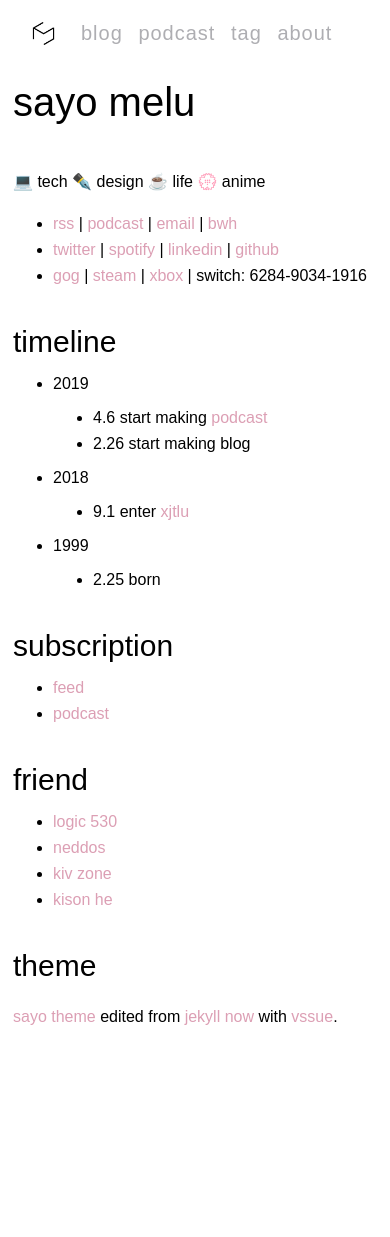
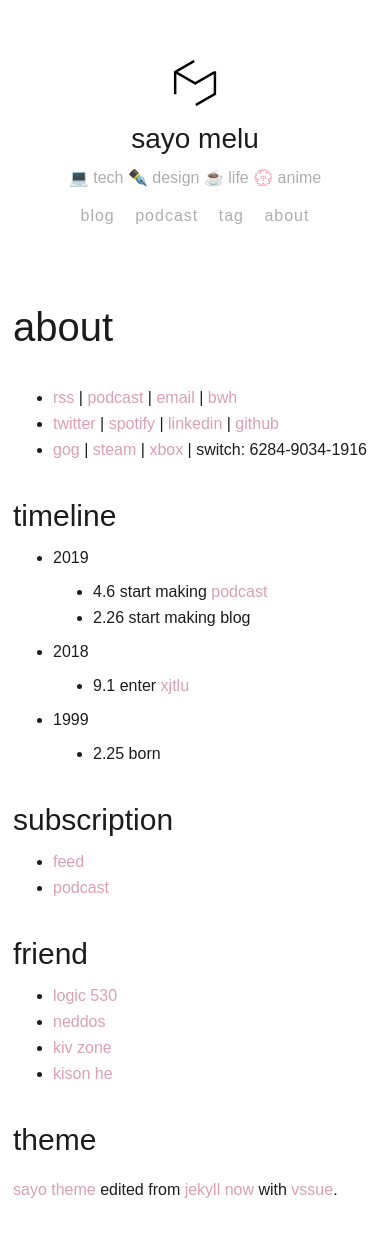
Before and after one commit to yuzujin99/sayo-blog, a Jekyll site: the page built from page/about.md, in a window 390 px wide and 1283 px high. Shown: the top 1237 px of the window. Built offline with Jekyll 4.4.1, drawn with Linux system fonts in a browser that asks for light colours.

Commit message:
use stylus, recover old nav

```diff
--- a/_config.yaml
+++ b/_config.yaml
@@ -60,9 +60,6 @@ kramdown:
   syntax_highlighter_opts:
     css_class: 'highlight'
 
-sass:
-  style: :expanded
-
 plugins:
   - jekyll-sitemap
 
--- a/_includes/navigation.html
+++ b/_includes/navigation.html
@@ -2,6 +2,12 @@
   <a href='/' class='site-logo'>
     <img src='{{ site.logo }}'/>
   </a>
+  <div class='site-info'>
+    <h1 class='site-name'>
+        <a href='/''>{{ site.title }}</a>
+    </h1>
+    <p class='site-description'>{{ site.description }}</p>
+  </div>
   <nav>
     <a href='/'>blog</a>
     <a href='/podcast'>podcast</a>
--- a/asset/style/style.css
+++ b/asset/style/style.css
@@ -1,91 +1,95 @@
 :root {
-  --color-0: #ffffff;
-  --color-0-alpha: rgba(255,255,255,0.8);
-  --color-1: #000000;
+  --color-0: #fff;
+  --color-1: #1c1c1e;
   --color-2: #aeaeb2;
   --color-3: #e5e5ea;
 }
 @media (prefers-color-scheme: dark) {
   :root {
     --color-0: #1c1c1e;
-    --color-0-alpha: rgba(28,28,30,0.8);
-    --color-1: #d1d1d6;
+    --color-1: #e5e5ea;
     --color-2: #707078;
     --color-3: #2c2c2e;
   }
   img {
-    opacity: .8;
+    opacity: 0.8;
   }
 }
-
 body {
   background: var(--color-0);
   font-family: sans-serif;
   font: 16px sans-serif;
   color: var(--color-1);
 }
-
 main {
   padding: 0 5px;
   margin: 5rem auto;
   max-width: 800px;
 }
-
+@media screen and (max-width: 800px) {
+  main {
+    margin: 3rem auto;
+  }
+}
 article {
   margin: 5em 0;
 }
-
 p {
   margin: 1.3em 0;
   line-height: 1.6em;
 }
-
-h1, h2, h3, h4, h5, h6 {
+h1,
+h2,
+h3,
+h4,
+h5,
+h6 {
   padding: 0;
   font-weight: 500;
   color: var(--color-1);
 }
-h1 a, h2 a, h3 a, h4 a, h5 a, h6 a {
+h1 > a,
+h2 > a,
+h3 > a,
+h4 > a,
+h5 > a,
+h6 > a {
   color: inherit;
 }
-
 h1 {
   margin: 40px 0 5px 0;
   font-size: 40px;
 }
-
 h2 {
   margin: 40px 0 5px 0;
   font-size: 30px;
 }
-
 h3 {
   margin: 30px 0 5px 0;
   font-size: 20px;
 }
-
 a {
   color: var(--color-link);
   text-decoration: none;
   cursor: pointer;
 }
-a:hover, a:active {
+a :hover,
+a :active {
   color: var(--color-link);
 }
-
-ul, ol {
+ul,
+ol {
   padding: 0 0 0 30px;
   margin: 0.5rem 0;
 }
-ul > .task-list-item, ol > .task-list-item {
+ul .task-list-item,
+ol .task-list-item {
   list-style-type: none;
 }
-
 .task-list-item .task-list-item-checkbox {
-  margin: 0em 0.2em .25em -1.6em;
+  margin: 0em 0.2em 0.25em -1.6em;
   vertical-align: middle;
 }
-
 ul {
   display: block;
   list-style-type: disc;
@@ -93,35 +97,33 @@ ul {
   margin-block-end: 1em;
   padding-inline-start: 40px;
 }
-
+ul ul {
+  list-style-type: disc;
+}
 ol {
   list-style-type: decimal;
 }
-
-ul > ul, ol > ul {
+ol ul {
   list-style-type: disc;
 }
-
 li {
   margin: 0.5rem 0;
 }
-
-em, i {
+em,
+i {
   font-style: italic;
 }
-
-strong, b {
+strong,
+b {
   font-weight: bold;
 }
-
 hr {
   margin: 30px 0;
   border: 0;
   height: 1px;
   background-color: var(--color-1);
-  opacity: .2;
+  opacity: 0.2;
 }
-
 img {
   display: block;
   max-width: 100%;
@@ -129,7 +131,6 @@ img {
   margin: 1em auto;
   border-radius: 5px;
 }
-
 dt {
   float: left;
   width: 180px;
@@ -140,95 +141,97 @@ dt {
   font-weight: bold;
   margin-bottom: 0.4em;
 }
-@media screen and (max-width: 700px) {
+@media screen and (max-width: 800px) {
   dt {
     width: 120px;
   }
 }
-
 dd {
   margin-left: 200px;
   margin-bottom: 0.4em;
 }
-@media screen and (max-width: 700px) {
+@media screen and (max-width: 800px) {
   dd {
-    margin-left: 140px;
+    width: 120px;
   }
 }
-
 code {
   font-family: monospace;
   border: 1px, blod;
   border-radius: 3px;
   font-size: 80%;
-  padding: .2em .4em;
-  background-color: rgba(27, 31, 35, 0.05);
+  padding: 0.2em 0.4em;
+  background-color: rgba(27,31,35,0.05);
 }
-
 blockquote {
   font-weight: 300;
   padding: 0 0 0 1.4rem;
   margin: 0 2rem 1rem 0;
   border-left: 0.2em solid var(--color-1);
 }
-blockquote p {
+blockquote > p {
   color: var(--color-2);
 }
-blockquote p:last-child {
-  margin-bottom: 0;
-}
-
 table {
   margin-bottom: 1rem;
   width: 100%;
   border: 1px solid var(--color-3);
   border-collapse: collapse;
 }
-
-td, th {
-  padding: .25rem .5rem;
+td,
+th {
+  padding: 0.25rem 0.5rem;
   border: 1px solid var(--color-3);
 }
-
 tbody tr:nth-child(odd) td,
 tbody tr:nth-child(odd) th {
   background-color: var(--color-3);
 }
-
 .footnote {
   margin: 0 0.25em;
   font-size: 12px;
 }
-
 .footnotes {
   margin: 4em 0;
   color: var(--color-2);
 }
-
 header {
-  position: fixed;
-  display: flex;
-  align-items: center;
-  top: 0;
-  left: 0;
-  right: 0;
-  padding: 1em 1em;
-  background: var(--color-0-alpha);
-  backdrop-filter: saturate(180%) blur(20px);
-  -webkit-backdrop-filter: saturate(180%) blur(20px);
+  margin: 0 auto;
+  max-width: 850px;
+  padding: 2rem 0;
 }
-
+@media screen and (max-width: 800px) {
+  header {
+    padding: 40px 0 0 0;
+    text-align: center;
+  }
+}
 nav {
-  font-size: 20px;
+  float: right;
+  margin-top: 1.5rem;
+  font-size: 1.2rem;
 }
-
-nav a {
-  margin-left: 10px;
+@media screen and (max-width: 800px) {
+  nav {
+    float: none;
+    margin: 1rem 0 0 0;
+    display: block;
+    font-size: 1rem;
+  }
+}
+nav > a {
+  margin-left: 1.5rem;
   color: var(--color-2);
+  text-align: right;
   font-weight: 300;
   letter-spacing: 1px;
 }
-
+@media screen and (max-width: 800px) {
+  nav > a {
+    margin: 0 0.5rem;
+    font-weight: 400;
+  }
+}
 time {
   display: inline-block;
   margin: 5px 0;
@@ -237,40 +240,68 @@ time {
   font-size: 90%;
   color: var(--color-2);
 }
-
 .site-logo {
-  width: 35px;
-  height: 35px;
-  margin: 0 30px 0 30px;
+  float: left;
+  width: 70px;
+  height: 70px;
+  margin: 0 20px 0 0;
 }
-@media screen and (max-width: 700px) {
+@media screen and (max-width: 800px) {
   .site-logo {
     margin: 0 10px 0 10px;
+    float: none;
+    display: block;
+    margin: 0 auto;
   }
 }
 .site-logo > img {
   margin: 0;
   border-radius: 40px;
 }
-
-.post-list{
+.site-info {
+  float: left;
+  margin: 0;
+}
+@media screen and (max-width: 800px) {
+  .site-info {
+    float: none;
+    display: block;
+    margin: 0 auto;
+  }
+}
+.site-name {
+  margin: 0;
+  font-weight: 300;
+  font-size: 28px;
+  line-height: 1.5em;
+}
+.site-description {
+  margin: 0;
+  color: var(--color-2);
+  font-size: 16px;
+  font-weight: 300;
+}
+@media screen and (max-width: 800px) {
+  .site-description {
+    margin: 5px 0;
+  }
+}
+.post-list {
   margin: 0 0 em 0;
 }
-
-.post-list > p{
+.post-list > p {
   color: var(--color-2);
 }
-
 .comments {
   margin: 3rem 0 0 0;
 }
-
 .tag {
+  display: inline;
   font-size: 80%;
   font-weight: 400;
-  display: inline;
 }
-.tag > span, .tag > a {
+.tag > span,
+.tag a {
   display: inline-block;
   margin: 3px;
   padding: 2px 7px;
--- a/page/about.md
+++ b/page/about.md
@@ -1,10 +1,8 @@
 ---
 layout: post
-title: sayo melu
+title: about
 permalink: /about
 ---
-
-💻 tech  ✒️ design  ☕️ life  💮 anime
 
 - [rss](/feed.xml) |
 [podcast](/podcast.xml) |
```
Also changed, not shown: readme.md (+1 -0 lines), 1 other file.
